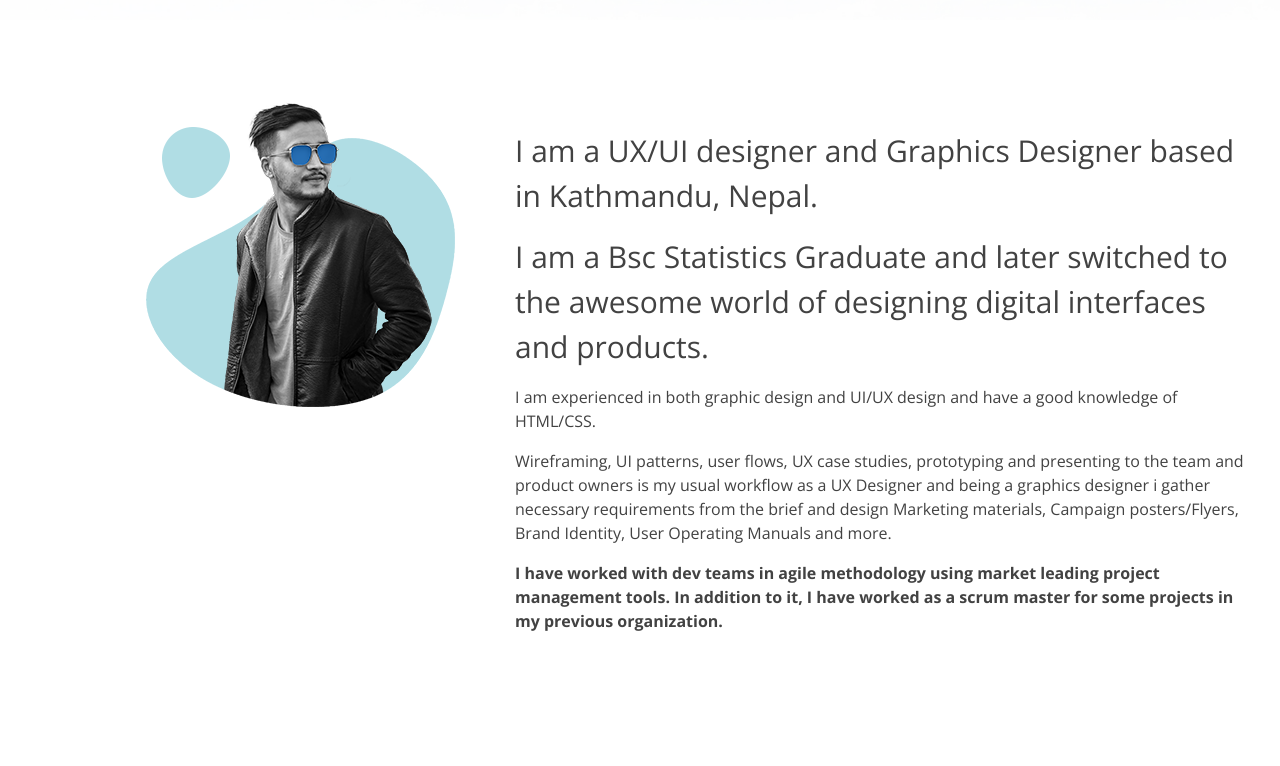
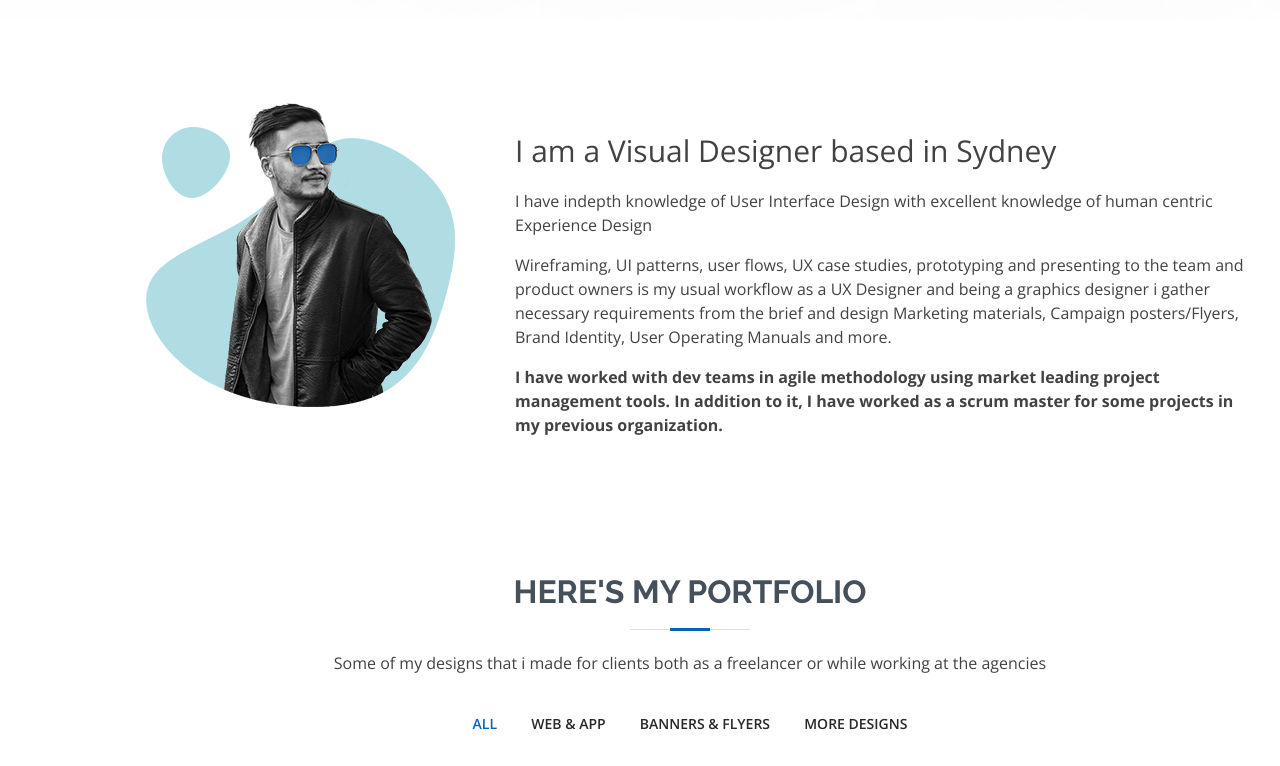
Before and after one commit to semantakarki/semantakarki.github.io, a plain HTML site: page index.html in a window 1280 px wide. Shown: the part 780-1546 px from the top of the page. Drawn offline with nearby package versions, Linux system fonts and the light colour scheme.

Commit message:
reasume remove

```diff
--- a/index.html
+++ b/index.html
@@ -89,14 +89,13 @@
           <div class="col-lg-8 col-sm-12 mt-md-5">
             <!-- <h3>UI/UX Designer &amp; Graphic Designer</h3> -->
             <p class="" style="font-weight: light; font-size: 30px;">
-              I am a UX/UI designer and Graphics Designer based in Kathmandu, Nepal.</p>
+              I am a Visual Designer based in Sydney</p>
 
             <p class="" style="font-weight: light; font-size: 30px;">
-              I am a Bsc Statistics Graduate and later switched to the awesome world of designing digital interfaces and
-              products.</p>
+<!--               I am a Bsc Statistics Graduate and later switched to the awesome world of designing digital interfaces and
+              products.</p> -->
             <p>
-              I am experienced in both graphic design and UI/UX design and have a good knowledge of HTML/CSS.
-            </p>
+              I have indepth knowledge of User Interface Design with excellent knowledge of human centric Experience Design</p>
             <p>
               Wireframing, UI patterns, user flows, UX case studies, prototyping
               and presenting to the team and product owners is my usual workflow as a UX Designer and being a graphics designer i gather necessary requirements from the brief and design Marketing materials,
@@ -171,8 +170,7 @@
         <div class="section-title">
           <h2>HEre's my Portfolio </h2>
           <p class="paragraph-center">Some of my designs that i made for clients both as a freelancer
-            or while working at the agencies. Majority of them are live. I'll include all the
-            information regarding the project in coming days </p>
+            or while working at the agencies </p>
         </div>
 
         <div class="row">
@@ -670,14 +668,14 @@
 
 
     <!-- ======= Resume Section ======= -->
-  <!main> id="resume" class="resume">
+<!--   <main> id="resume" class="resume">
       <div class="container" data-aos="fade-up">
         <div class="section-title">
           <h2>My Resume</h2>
           <!-- <p>Magnam dolores commodi suscipit. Necessitatibus eius consequatur ex aliquid fuga eum quidem. Sit sint
             consectetur velit. Quisquam quos quisquam cupiditate. Et nemo qui impedit suscipit alias ea. Quia fugiat sit
             in iste officiis commodi quidem hic quas.</p> -->
-        </div>
+<!--         </div>
 
 
 
@@ -726,7 +724,7 @@
               </ul>
             </div> -->
 
-            <h3 class="resume-title">Education and Courses</h3>
+<!--             <h3 class="resume-title">Education and Courses</h3>
             <div class="resume-item">
               <h4>UI/UX Design &amp; Graphic Design Pro Course</h4>
               <h5>2017</h5>
@@ -746,8 +744,8 @@
           </div>
         </div>
 
-      </div>
-    </section>
+      </div> -->
+<!--     </section> --> --> -->
     <!-- End Resume Section -->
 
 
```
